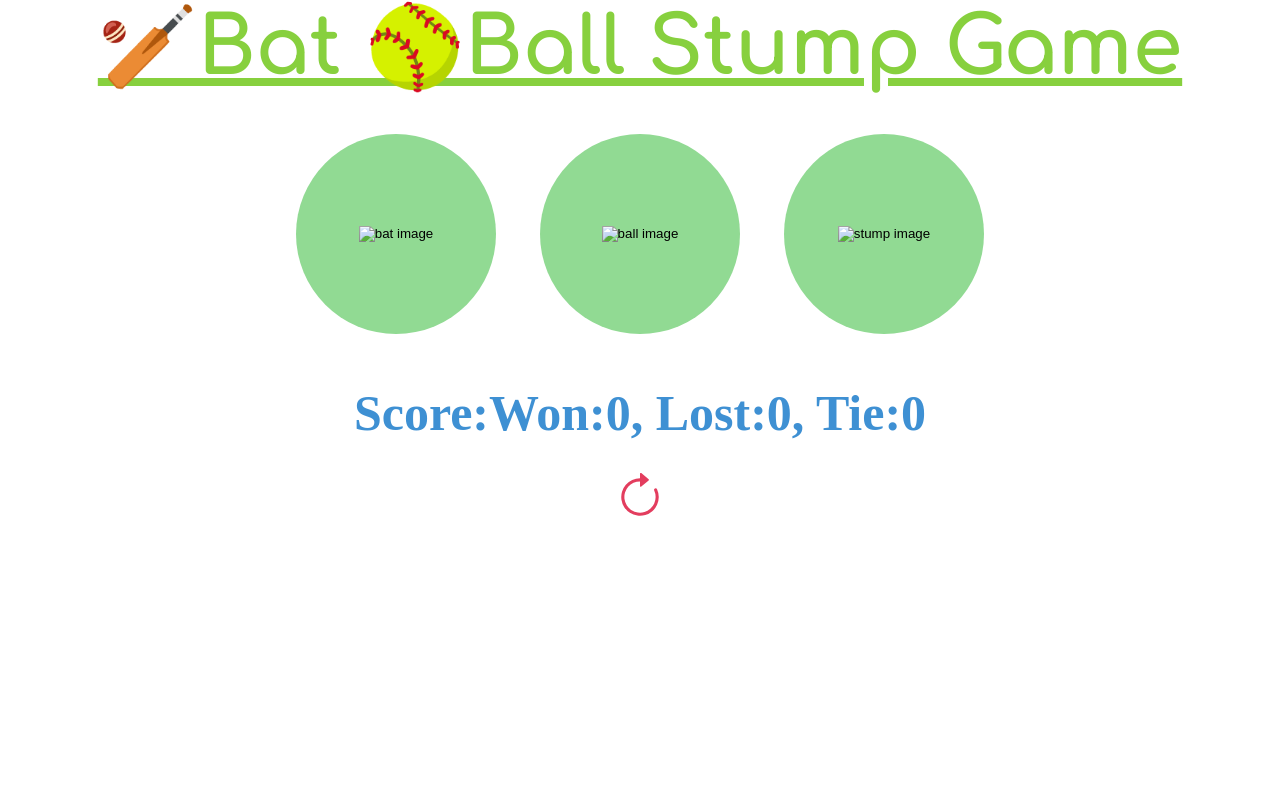
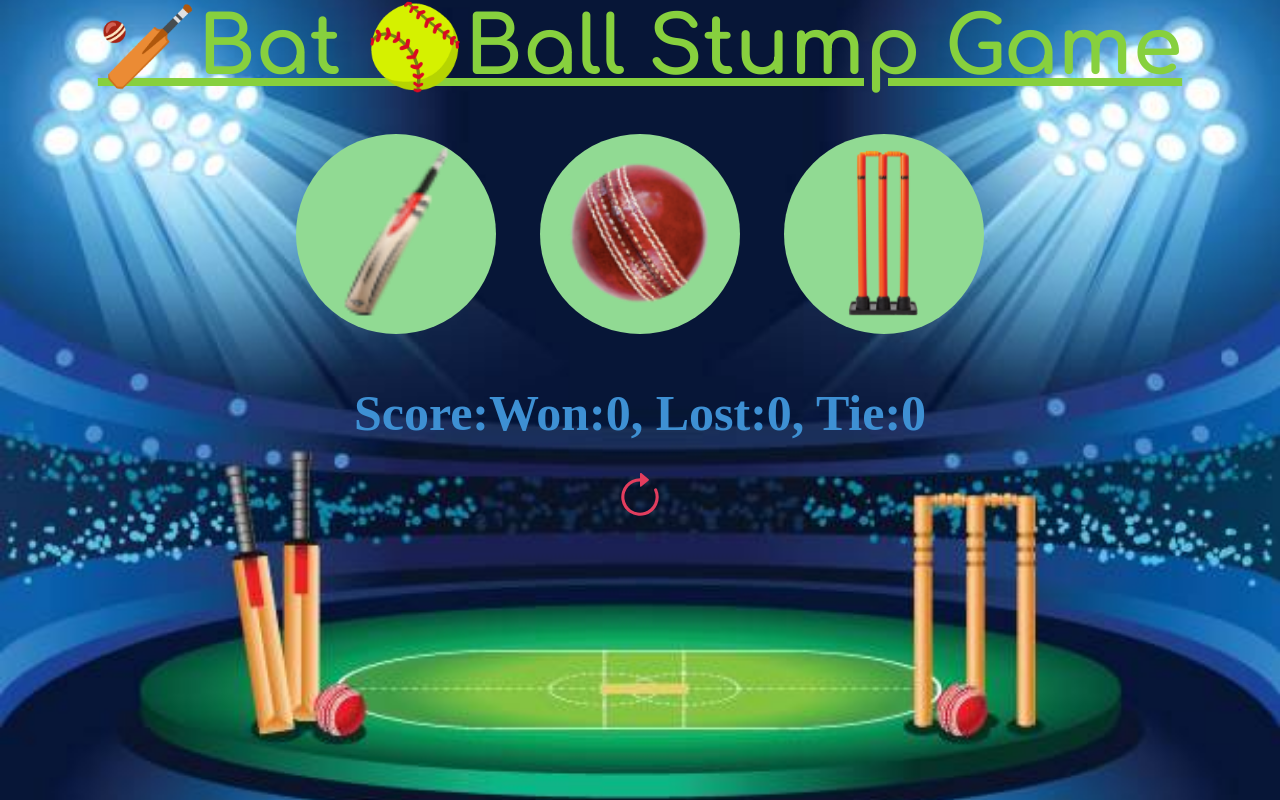
Before and after one commit to As-Codingg/Cricket-Game, a plain HTML site: page index.html in a window 1280 px wide. Drawn offline with Linux system fonts and the light colour scheme; the site is published under a folder, as on GitHub Pages, so addresses that start at the root find nothing.

Commit message:
kardo final change

```diff
--- a/cricket game.css
+++ b/cricket game.css
@@ -4,7 +4,7 @@
 }
 #game-code {
   text-align: center;
-  background-image: url(/istockphoto-936417012-612x612.jpg);
+  background-image: url(istockphoto-936417012-612x612.jpg);
   background-repeat: no-repeat;
   background-position: center;
   background-size: 100%;
--- a/index.html
+++ b/index.html
@@ -24,7 +24,7 @@
       showResult('Bat', computerChoice, resultMsg);
       "
       >
-        <img src="/bat.png" alt="bat image" class="choice-image" />
+        <img src="bat.png" alt="bat image" class="choice-image" />
       </button>
       <button
         class="choice-button"
@@ -34,7 +34,7 @@
     showResult('Ball', computerChoice, resultMsg);
   "
       >
-        <img src="/ball.png" alt="ball image" class="choice-image" />
+        <img src="ball.png" alt="ball image" class="choice-image" />
       </button>
       <button
         class="choice-button"
@@ -44,7 +44,7 @@
     showResult('Stump', computerChoice, resultMsg);
   "
       >
-        <img src="/stump.png" alt="stump image" class="choice-image" />
+        <img src="stump.png" alt="stump image" class="choice-image" />
       </button>
 
       <h3 id="user-move" class="move"></h3>
```
